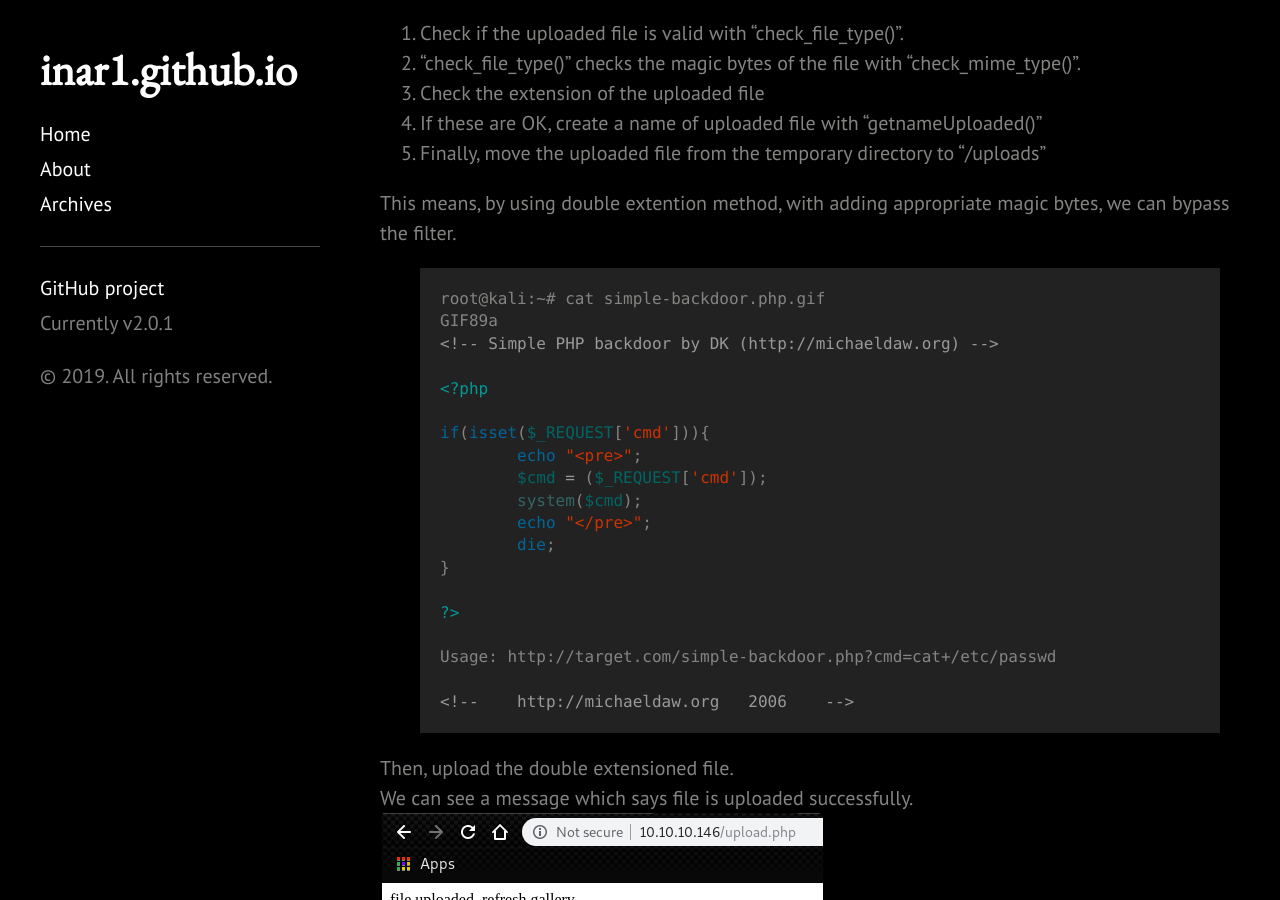
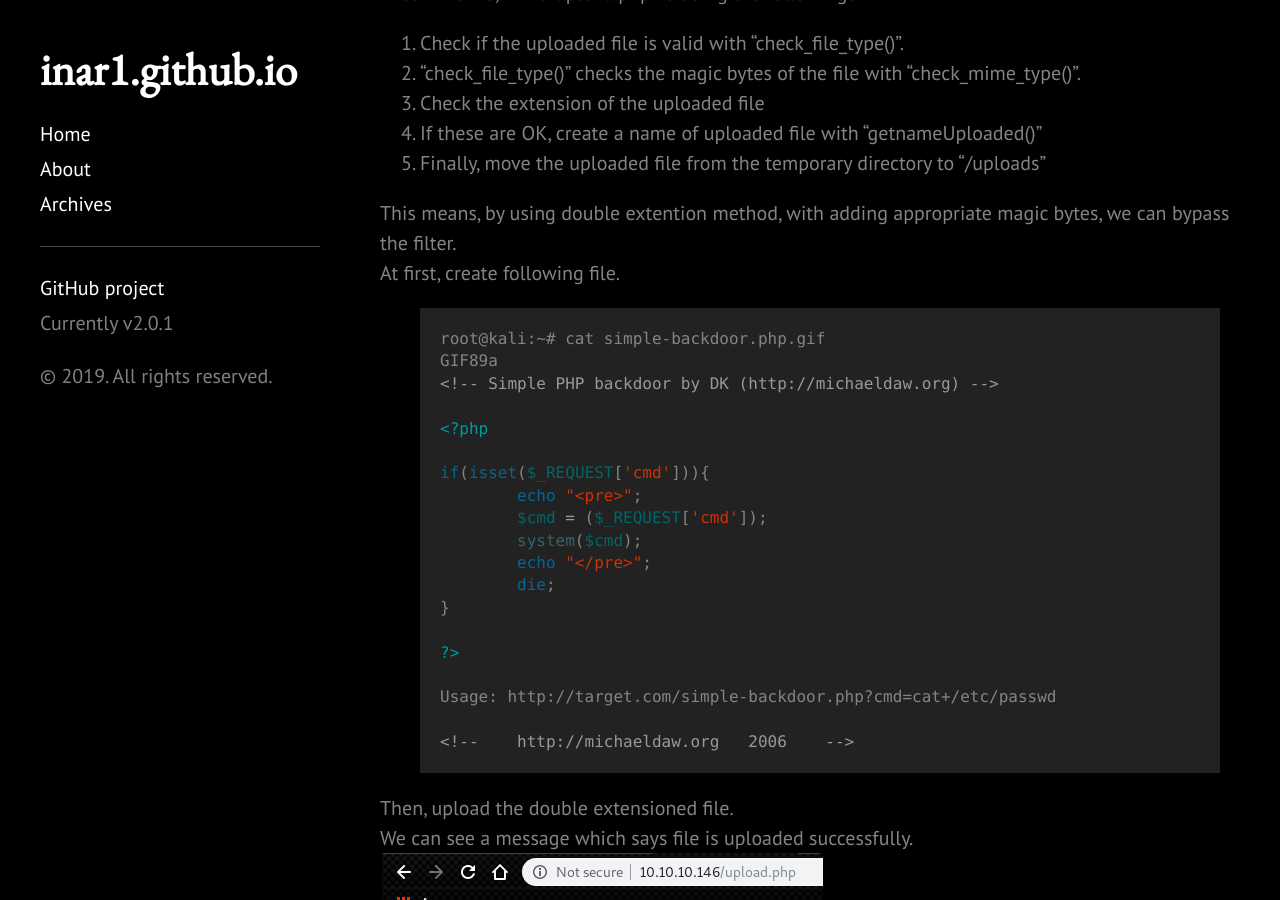
Before and after one commit to 1n4r1/1n4r1.github.io, a Jekyll site: the page built from _posts/2019-11-18-Hackthebox-Networkd-Walkthrough.md, in a window 1280 px wide and 900 px high, scrolled down 5617 px. Built offline with Jekyll 4.4.1, drawn with Linux system fonts in a browser that asks for light colours; a style sheet for code colours, icons or effects is not loaded; some of the changed text lies outside the part shown.

Commit message:
update networkd-walkthrough

```diff
--- a/_posts/2019-11-18-Hackthebox-Networkd-Walkthrough.md
+++ b/_posts/2019-11-18-Hackthebox-Networkd-Walkthrough.md
@@ -12,7 +12,7 @@ This is a walkthrough of a box "Networkd".<br>
 # Solution
 ### 1. Initial Enumeration
 
-TCP Port Scanning:
+#### TCP Port Scanning:
 {% highlight shell %}
 root@kali:~# nmap -p- 10.10.10.146 -sV -sC
 Starting Nmap 7.80 ( https://nmap.org ) at 2019-11-16 11:51 EET
@@ -34,7 +34,7 @@ Service detection performed. Please report any incorrect results at https://nmap
 Nmap done: 1 IP address (1 host up) scanned in 154.45 seconds
 {% endhighlight %}
 
-Gobuster HTTP port 80:
+#### Gobuster HTTP port 80:
 {% highlight shell %}
 root@kali:~# gobuster dir -u http://10.10.10.146/ -w /usr/share/wordlists/dirbuster/directory-list-2.3-medium.txt -x .html,.php -s '200,204,301,302,403'
 ===============================================================
@@ -82,7 +82,7 @@ upload.php
 {% endhighlight %}
 
 Sounds "upload.php" is to upload a file. The function for that is defined in "lib.php"<br>
-upload.php:
+#### upload.php:
 {% highlight php %}
 <?php
 require '/var/www/html/lib.php';
@@ -137,7 +137,7 @@ if( isset($_POST['submit']) ) {
 ?>
 {% endhighlight %}
 
-lib.php:
+#### lib.php:
 {% highlight php %}
 <?php
 ---
@@ -200,7 +200,8 @@ In summerize, what "upload.php" is doing the followings.
 4. If these are OK, create a name of uploaded file with "getnameUploaded()"
 5. Finally, move the uploaded file from the temporary directory to "/uploads"
 
-This means, by using double extention method, with adding appropriate magic bytes, we can bypass the filter.
+This means, by using double extention method, with adding appropriate magic bytes, we can bypass the filter.<br>
+At first, create following file.
 {% highlight php %}
 root@kali:~# cat simple-backdoor.php.gif
 GIF89a
@@ -414,7 +415,7 @@ done
 [guly@networked ~]$
 {% endhighlight %}
 
-Execution of changename.sh:
+#### Execution of changename.sh:
 1. take user input as "$x"
 2. write each config "NAME", "PROXY_METHOD", "BROWSER_ONLY", "BOOTPROTO" in "ifconfig-guly"
 {% highlight shell %}
```
Also changed, not shown: other parts of _posts/2019-11-18-Hackthebox-Networkd-Walkthrough.md (+1 -1 lines).
